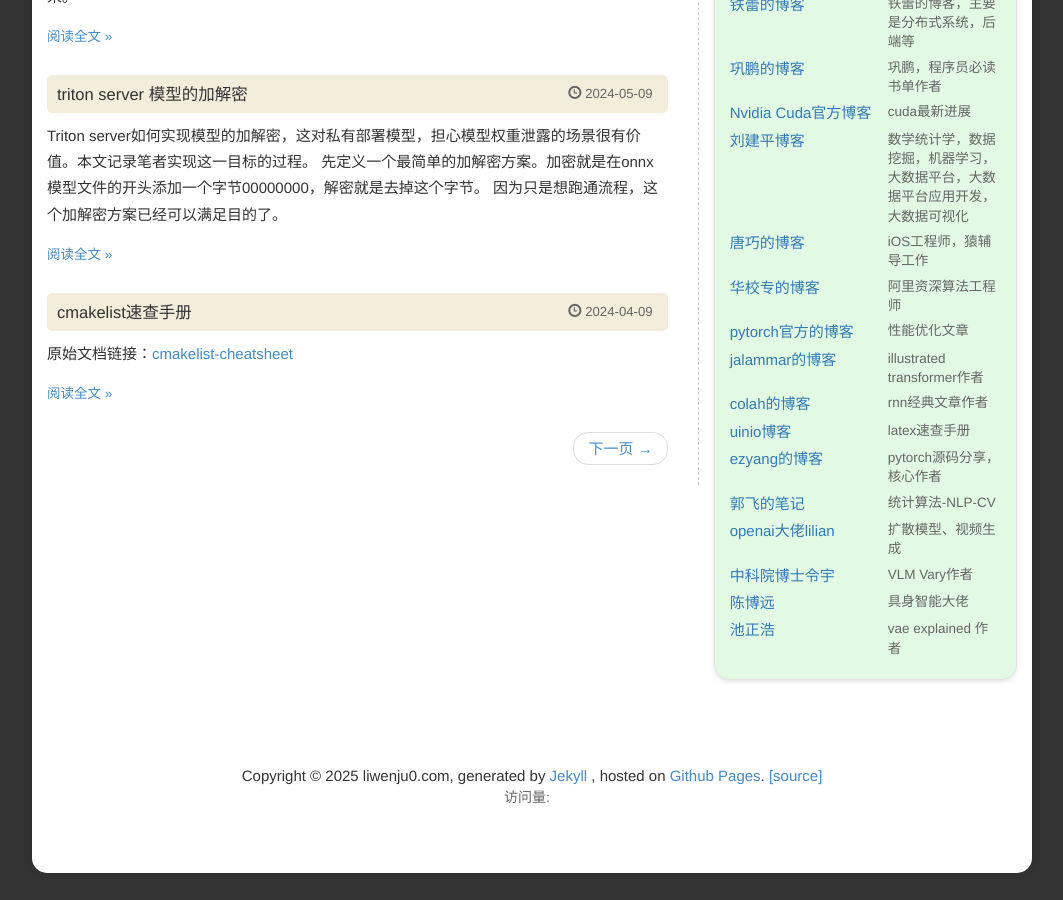
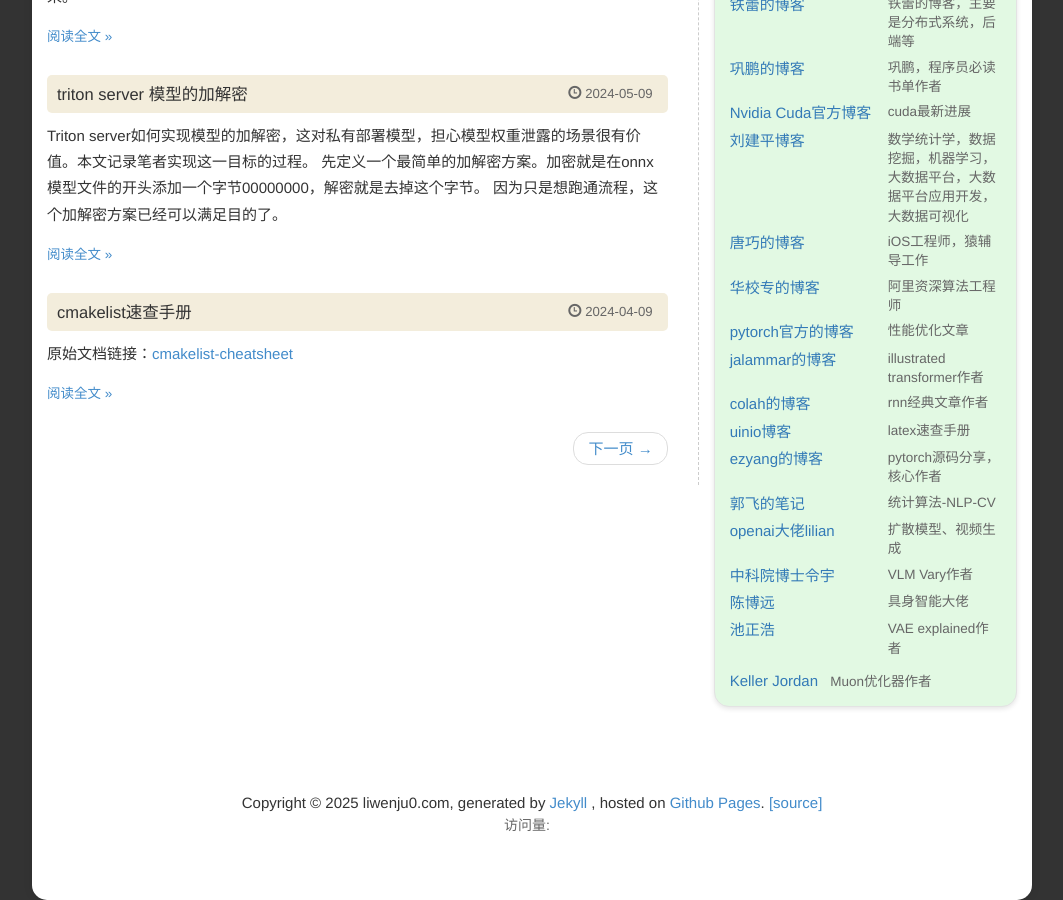
Before and after one commit to liwenju0/liwenju0.github.io, a Jekyll site: the page built from index.html, in a window 1280 px wide and 900 px high, scrolled down 1837 px. Shown: the whole window, without its empty margins (108-1171 px from the left). Built offline with Jekyll 4.4.1, drawn with Linux system fonts in a browser that asks for light colours; the list of posts is cut into pages by our own code; comment, search, counter and statistics services are not loaded; before the commit the page ends 2710 px from its top, so only the background shows below that.

Commit message:
添加友情链接

```diff
--- a/_includes/links.html
+++ b/_includes/links.html
@@ -69,6 +69,10 @@
   </li>
   <li>
     <a href="https://felix-zhenghao.github.io/blog/">池正浩</a>
-    <span class="description">vae explained 作者</span>
+    <span class="description">VAE explained作者</span>
+  </li>
+  <li></li>
+    <a href="https://kellerjordan.github.io/">Keller Jordan</a>
+    <span class="description">Muon优化器作者</span>
   </li>
 </ul>
```
